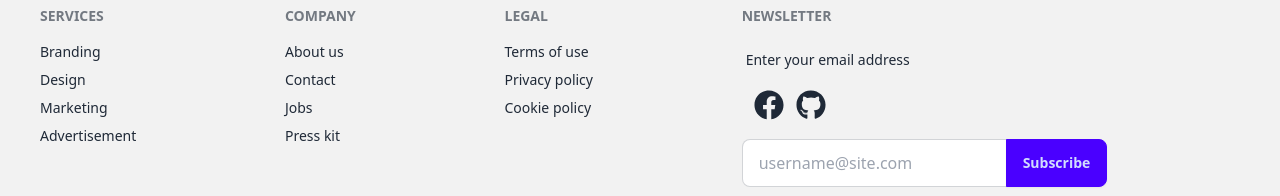
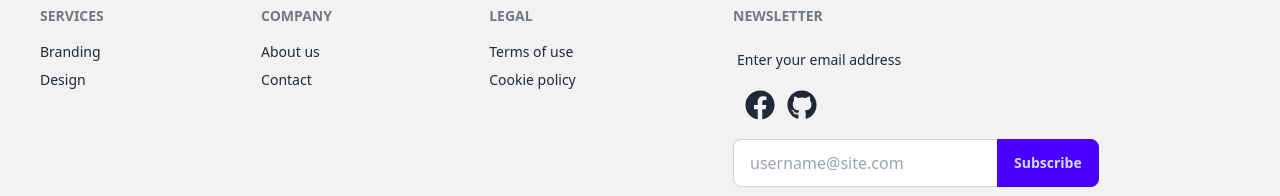
Before and after one commit to hridayroy19/my-portfolio, a React (Vite) app: page /register in a window 1280 px wide. Shown: the part 898-1094 px from the top of the page. Built offline with nearby package versions, Linux system fonts and the light colour scheme; no server answers; some icons are missing.

Commit message:
edit footer

```diff
--- a/src/component/Banner/Banner.jsx
+++ b/src/component/Banner/Banner.jsx
@@ -10,7 +10,7 @@ const Banner = () => {
               <div className="">
                 {/* <h4 className="text-3xl font-bold text-[#111]">---SALE FEVER---</h4> */}
                 <h1 className=" lg:py-7 lg:text-5xl text-xl  font-bold text-[#111]"> Hridoy Chandra Roy </h1>
-                    <p className=" font-medium text-[#111]  lg:text-2xl  ">Hello 👋, I’m Hridoy 😊, .I love to do most of the things with <br />
+                    <p className=" font-medium text-[#111]  lg:text-2xl  ">Hello👋, I’m Hridoy 😊, .I love to do most of the things with <br />
                      javaScript.I am Skilled At MERN Stack. I have a strong passion for learning & implementing new web technologies and standards. </p>
 
 
--- a/src/component/Footer/Footer.jsx
+++ b/src/component/Footer/Footer.jsx
@@ -10,20 +10,15 @@ const Footer = () => {
     <header className="footer-title">Services</header>
     <a className="link link-hover">Branding</a>
     <a className="link link-hover">Design</a>
-    <a className="link link-hover">Marketing</a>
-    <a className="link link-hover">Advertisement</a>
   </nav>
   <nav>
     <header className="footer-title">Company</header>
     <a className="link link-hover">About us</a>
     <a className="link link-hover">Contact</a>
-    <a className="link link-hover">Jobs</a>
-    <a className="link link-hover">Press kit</a>
   </nav>
   <nav>
     <header className="footer-title">Legal</header>
     <a className="link link-hover">Terms of use</a>
-    <a className="link link-hover">Privacy policy</a>
     <a className="link link-hover">Cookie policy</a>
   </nav>
   <form>
```
